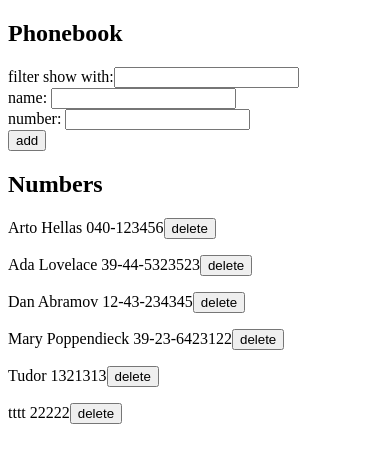
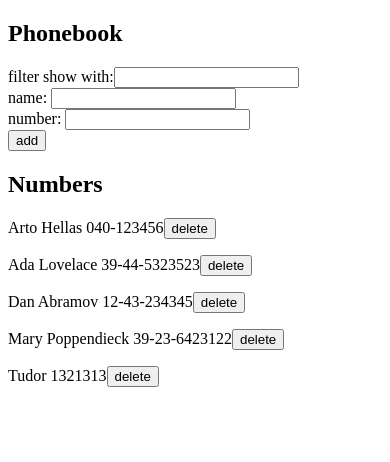
Before and after one commit to TudorFlorea/full-stack-open-2019, a React (Create React App) app in the folder part2/phonebook/: page / in a window 390 px wide. Shown: the top 462 px of the page. Built offline with nearby package versions, Linux system fonts and the light colour scheme; data requests are answered from the project's data file.

Commit message:
2.20*: Phonebook step12

```diff
--- a/part2/phonebook/db.json
+++ b/part2/phonebook/db.json
@@ -24,11 +24,6 @@
       "name": "Tudor",
       "number": "1321313",
       "id": 5
-    },
-    {
-      "name": "tttt",
-      "number": "22222",
-      "id": 6
     }
   ]
 }
--- a/part2/phonebook/src/App.js
+++ b/part2/phonebook/src/App.js
@@ -13,6 +13,7 @@ const App = () => {
   const [newNumber, setNewNumber] = useState("");
   const [filterName, setFilterName] = useState("");
   const [notification, setNotification] = useState("");
+  const [errorMessage, setErrorMessage] = useState("");
 
   useEffect(() => {
     personService.getAll().then(initalPersons => {
@@ -44,13 +45,26 @@ const App = () => {
       );
       if (replace) {
         personToUpdate.number = newNumber;
-        personService.update(personToUpdate).then(data => {
+        personService
+          .update(personToUpdate)
+          .then(data => {
             setPersons(
               persons.map(person => {
                 return person.id === data.id ? data : person;
               })
             );
             setNotification(`Updated ${personToUpdate.name}'s number`);
+          })
+          .catch(err => {
+            console.log("ERR", err);
+            setPersons(
+              persons.filter(person => {
+                return person.id !== personToUpdate.id;
+              })
+            );
+            setErrorMessage(
+              `Information of ${personToUpdate.name}  has already been removed from the server`
+            );
           });
       }
     } else {
@@ -71,7 +85,8 @@ const App = () => {
     setNewNumber("");
     setTimeout(() => {
       setNotification("");
-    }, 2000);
+      setErrorMessage("");
+    }, 5000);
   };
 
   const personsToShow = filterName
@@ -82,6 +97,9 @@ const App = () => {
     <div>
       <h2>Phonebook</h2>
 
+      {errorMessage ? (
+        <Notification message={errorMessage} isError={true} />
+      ) : null}
       {notification ? <Notification message={notification} /> : null}
 
       <Filter value={filterName} onChange={handleFilterNameChange} />
```
Lines whose indentation alone changed are shown as unchanged.
